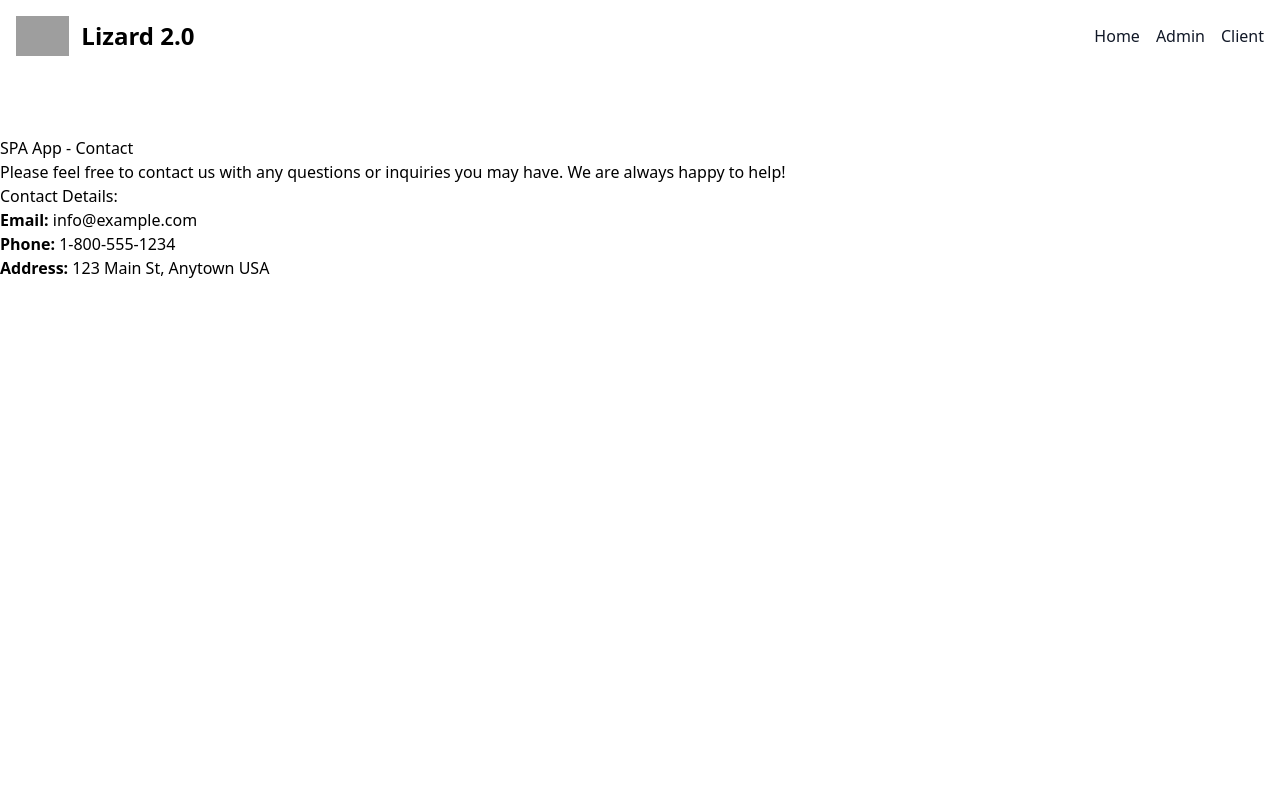
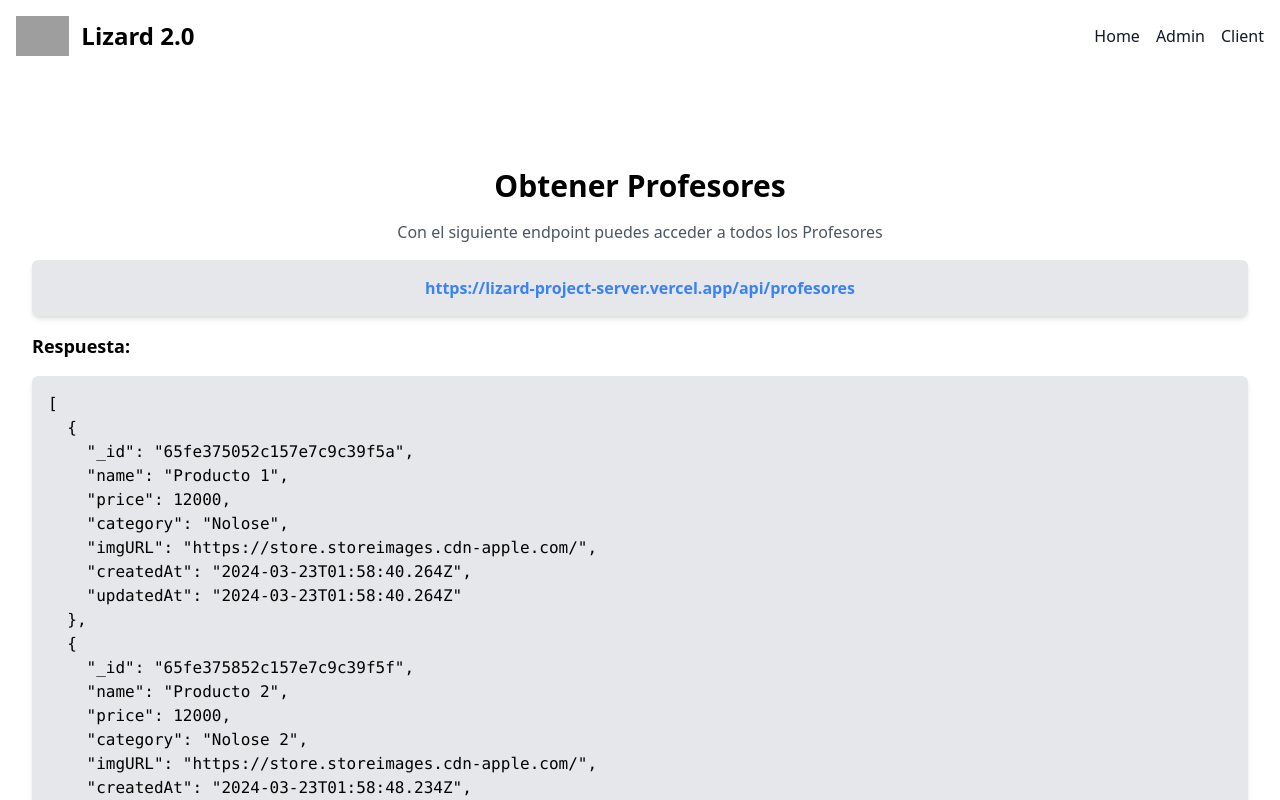
Before and after one commit to joseph117xdxd/Lizard2.0, a React (Create React App) app in the folder client/: page /client in a window 1280 px wide. Shown: the top 800 px of the page. Built offline with nearby package versions, Linux system fonts and the light colour scheme; grey boxes are pictures that could not be loaded.

Commit message:
marlene añadida nuevas cosas

```diff
--- a/client/src/Client.js
+++ b/client/src/Client.js
@@ -1,4 +1,142 @@
 import React, { Component } from "react";
+
+class Client extends Component {
+  render() {
+    // Endpoints
+    const endpointOfertasGet = "https://lizard-project-server.vercel.app/api/oferta";
+    const endpointAdmisionesGet = "https://lizard-project-server.vercel.app/api/admision";
+    const endpointProfesoresGet = "https://lizard-project-server.vercel.app/api/profesores";
+
+    // Respuestas de la API
+    const responseDataProfesoresGet = [
+      {
+        "_id": "65fe375052c157e7c9c39f5a",
+        "name": "Producto 1",
+        "price": 12000,
+        "category": "Nolose",
+        "imgURL": "https://store.storeimages.cdn-apple.com/",
+        "createdAt": "2024-03-23T01:58:40.264Z",
+        "updatedAt": "2024-03-23T01:58:40.264Z"
+      },
+      {
+        "_id": "65fe375852c157e7c9c39f5f",
+        "name": "Producto 2",
+        "price": 12000,
+        "category": "Nolose 2",
+        "imgURL": "https://store.storeimages.cdn-apple.com/",
+        "createdAt": "2024-03-23T01:58:48.234Z",
+        "updatedAt": "2024-03-23T01:58:48.234Z"
+      },
+      {
+        "_id": "65fe376152c157e7c9c39f64",
+        "name": "Producto 3",
+        "price": 12000,
+        "category": "Nolose 3",
+        "imgURL": "https://store.storeimages.cdn-apple.com/",
+        "createdAt": "2024-03-23T01:58:57.553Z",
+        "updatedAt": "2024-03-23T01:58:57.553Z"
+      }
+    ];
+
+
+    const responseDataOfertasGet = [
+      {
+          "_id": "65f21676e1fe9db7504a6b65",
+          "nombre": "Des soft",
+          "activo": true,
+          "createdAt": "2024-03-13T21:11:18.240Z",
+          "updatedAt": "2024-03-13T21:11:18.240Z"
+      }
+  ];
+
+
+    const responseDataAdmisionesGet = [
+      {
+        "_id": "65fe375052c157e7c9c39f5a",
+        "name": "Producto 1",
+        "price": 12000,
+        "category": "Nolose",
+        "imgURL": "https://store.storeimages.cdn-apple.com/",
+        "createdAt": "2024-03-23T01:58:40.264Z",
+        "updatedAt": "2024-03-23T01:58:40.264Z"
+      },
+      {
+        "_id": "65fe375852c157e7c9c39f5f",
+        "name": "Producto 2",
+        "price": 12000,
+        "category": "Nolose 2",
+        "imgURL": "https://store.storeimages.cdn-apple.com/",
+        "createdAt": "2024-03-23T01:58:48.234Z",
+        "updatedAt": "2024-03-23T01:58:48.234Z"
+      },
+      {
+        "_id": "65fe376152c157e7c9c39f64",
+        "name": "Producto 3",
+        "price": 12000,
+        "category": "Nolose 3",
+        "imgURL": "https://store.storeimages.cdn-apple.com/",
+        "createdAt": "2024-03-23T01:58:57.553Z",
+        "updatedAt": "2024-03-23T01:58:57.553Z"
+      }
+    ];
+
+    return (
+      <div className="container mx-auto mt-8">
+        {/* Bloque de Profesores */}
+        <div className="bg-white p-8 rounded-lg shadow-md">
+          <h2 className="text-3xl font-bold text-center mb-4">Obtener Profesores</h2>
+          <p className="text-center text-gray-600 mb-4">Con el siguiente endpoint puedes acceder a todos los Profesores</p>
+          <div className="bg-gray-200 p-4 rounded-md shadow-md mb-4">
+            <p className="text-center"><a href={endpointProfesoresGet} className="text-blue-500 font-bold no-underline">{endpointProfesoresGet}</a></p>
+          </div>
+          <div>
+            <h3 className="text-lg font-bold mb-4">Respuesta:</h3>
+            <div className="bg-gray-200 p-4 rounded-md shadow-md">
+              <pre className="overflow-x-auto">{JSON.stringify(responseDataProfesoresGet, null, 2)}</pre>
+            </div>
+          </div>
+        </div>
+
+        {/* Bloque de Ofertas */}
+        <div className="bg-white p-8 rounded-lg shadow-md">
+          <h2 className="text-3xl font-bold text-center mb-4">Obtener Ofertas Educativas</h2>
+          <p className="text-center text-gray-600 mb-4">Con el siguiente endpoint puedes acceder a todas las ofertas educativas</p>
+          <div className="bg-gray-200 p-4 rounded-md shadow-md mb-4">
+            <p className="text-center"><a href={endpointOfertasGet} className="text-blue-500 font-bold no-underline">{endpointOfertasGet}</a></p>
+          </div>
+          <div>
+            <h3 className="text-lg font-bold mb-4">Respuesta:</h3>
+            <div className="bg-gray-200 p-4 rounded-md shadow-md">
+              <pre className="overflow-x-auto">{JSON.stringify(responseDataOfertasGet, null, 2)}</pre>
+            </div>
+          </div>
+        </div>
+
+        {/* Bloque de Admisiones */}
+        <div className="bg-white p-8 rounded-lg shadow-md">
+          <h2 className="text-3xl font-bold text-center mb-4">Obtener Admisiones</h2>
+          <p className="text-center text-gray-600 mb-4">Con el siguiente endpoint puedes acceder a todas las admisiones</p>
+          <div className="bg-gray-200 p-4 rounded-md shadow-md mb-4">
+            <p className="text-center"><a href={endpointAdmisionesGet} className="text-blue-500 font-bold no-underline">{endpointAdmisionesGet}</a></p>
+          </div>
+          <div>
+            <h3 className="text-lg font-bold mb-4">Respuesta:</h3>
+            <div className="bg-gray-200 p-4 rounded-md shadow-md">
+              <pre className="overflow-x-auto">{JSON.stringify(responseDataAdmisionesGet, null, 2)}</pre>
+            </div>
+          </div>
+        </div>
+      </div>
+    );
+  }
+}
+
+export default Client;
+
+
+
+
+/*import React, { Component } from "react";
 
 class Client extends Component {
   render() {
@@ -17,4 +155,4 @@ class Client extends Component {
   }
 }
 
-export default Client;
+export default Client;*/
```
Also changed, not shown: 1 other file (tests, documents, lock files or other folders).
